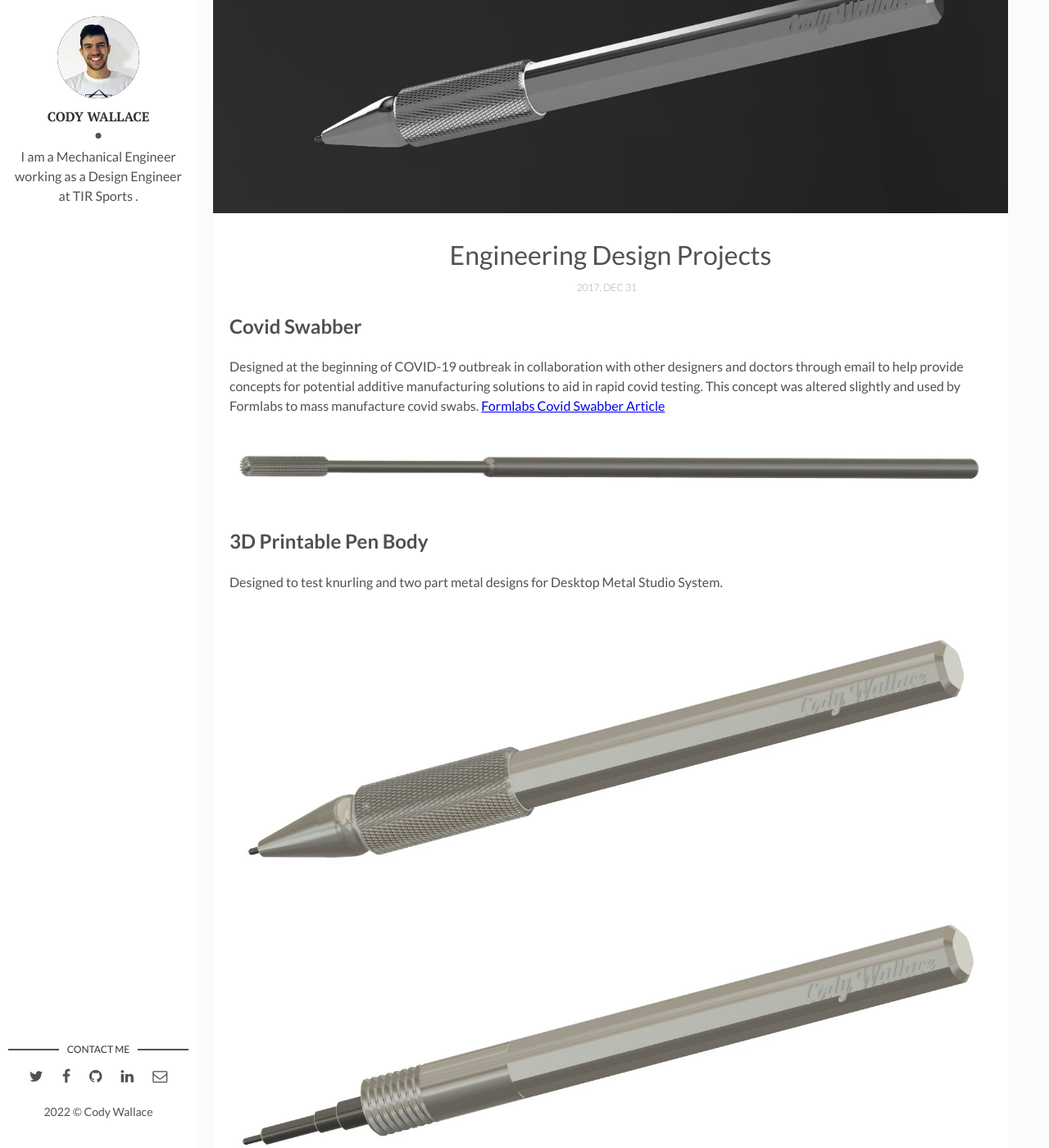
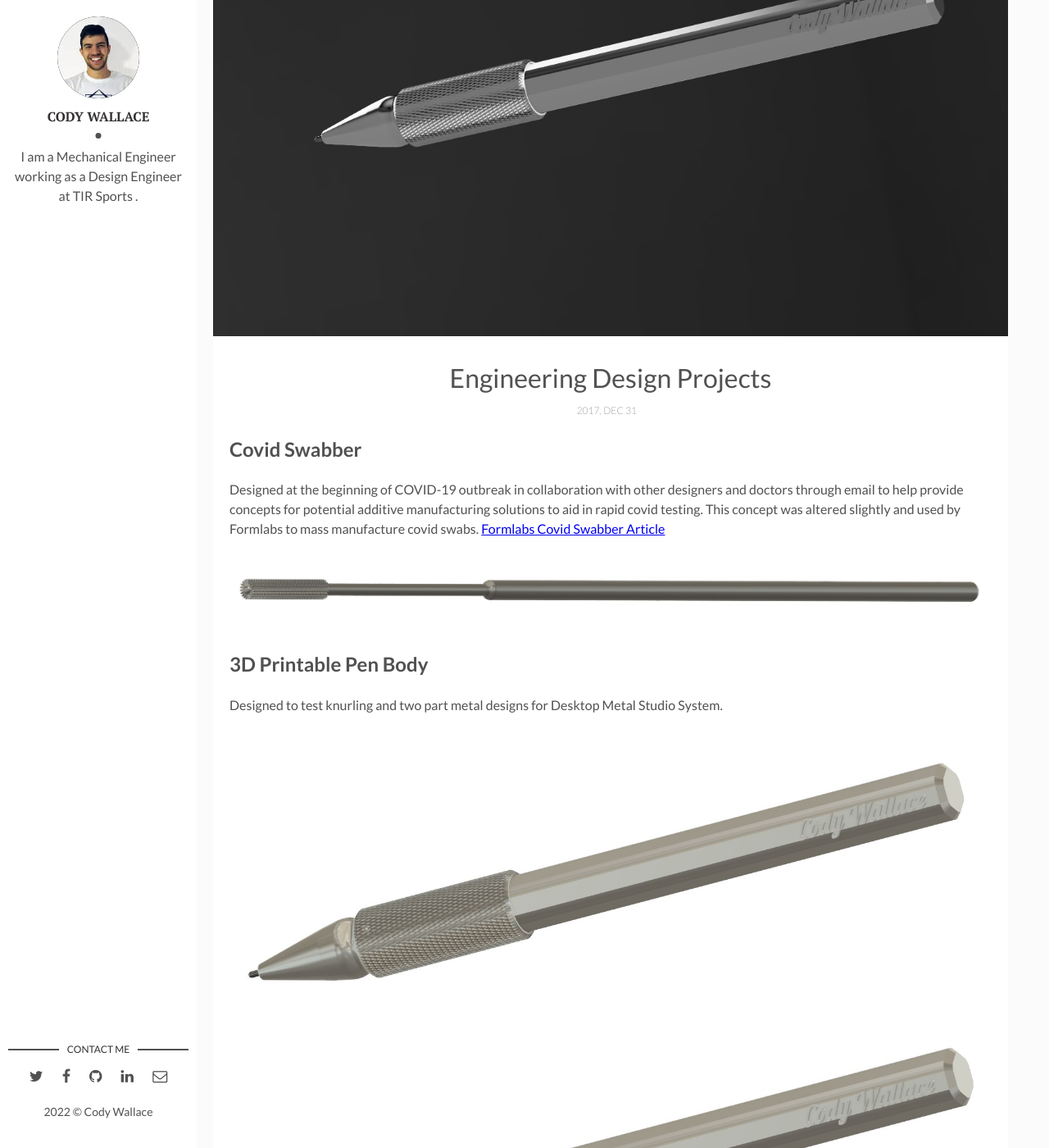
Before and after one commit to CodyWallace245/Portfolio, a Jekyll site: the page built from _posts/2018-01-01-Engineering Design Projects.markdown, in a window 1280 px wide and 1400 px high, scrolled down 260 px. Shown: the whole window at 82% size. Built offline with Jekyll 4.4.1, drawn with Linux system fonts in a browser that asks for light colours.

Commit message:
Update main.css

```diff
--- a/assets/css/main.css
+++ b/assets/css/main.css
@@ -1205,7 +1205,7 @@ a.newer-posts:hover {
   position: relative;
   padding: 0;
   margin: 0;
-  max-height: 500px;
+  max-height: 650px;
   background-color: #fafafa;
   overflow: hidden;
 }
```
